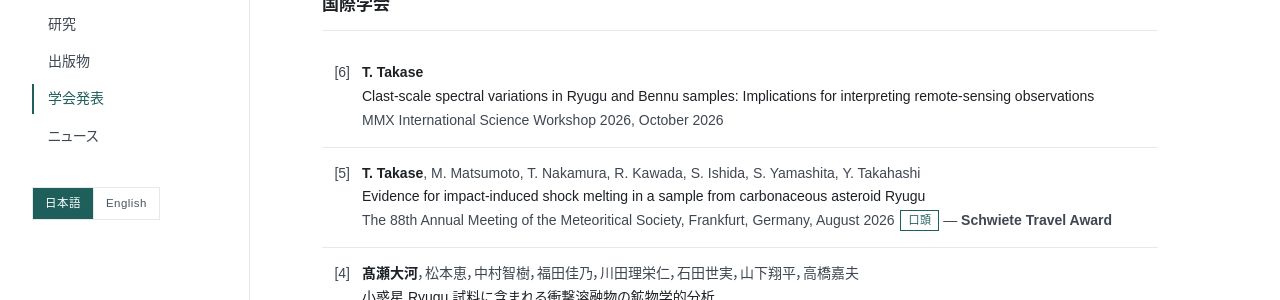
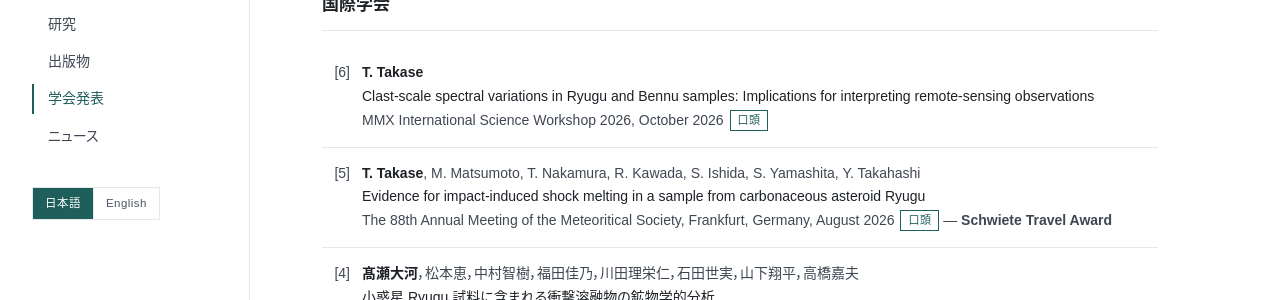
Before and after one commit to takasetaigat1/takasetaigat1.github.io, a Jekyll site: the page built from presentations.html, in a window 1280 px wide and 900 px high. Shown: the part 206-506 px from the top of the window. Built offline with Jekyll 4.4.1, drawn with Linux system fonts in a browser that asks for light colours; some web fonts are replaced.

Commit message:
MMX workshop: oral
Co-Authored-By: Claude Fable 5.1 <noreply@anthropic.com>
Claude-Session: https://claude.ai/code/session_01WJ69PvNMxXwpNZfvYmXkxj

```diff
--- a/_data/presentations.yml
+++ b/_data/presentations.yml
@@ -15,6 +15,7 @@
   authors: "<me>T. Takase</me>"
   title: "Clast-scale spectral variations in Ryugu and Bennu samples: Implications for interpreting remote-sensing observations"
   meeting: "MMX International Science Workshop 2026"
+  type: 口頭
 
 - date: 2026-08
   scope: international
```
